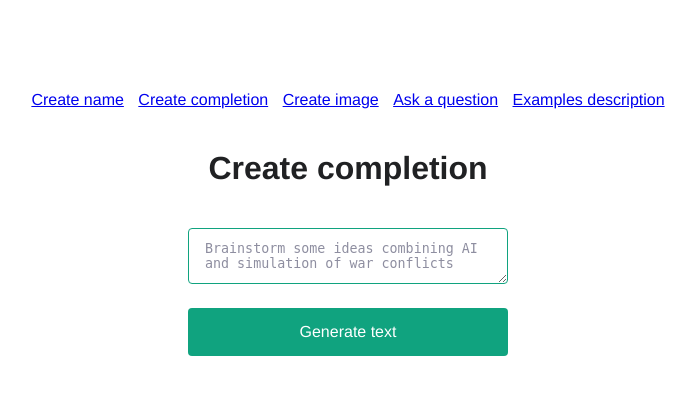
After one commit to maxmax/openai-quickstart-python-ex, a Flask app: page /completion in a window 1280 px wide. The commit adds this page. Shown: the top 395 px of the page, without its empty margins (292-987 px from the left). Run offline with Flask 2, Linux system fonts and the light colour scheme; some web fonts are replaced.

Commit message:
add more completion

```diff
--- a/app.py
+++ b/app.py
@@ -34,6 +34,25 @@ Names:""".format(
         animal.capitalize()
     )
 
+@app.route("/completion", methods=("GET", "POST"))
+def completion():
+    if request.method == "POST":
+        completion = request.form["completion"]
+        response = openai.Completion.create(
+            model="text-davinci-003",
+            prompt=completion,
+            temperature=0.6,
+            max_tokens=150,
+            top_p=1,
+            frequency_penalty=1,
+            presence_penalty=1
+        )
+        return redirect(url_for("completion", result=response.choices[0].text))
+
+    result = request.args.get("result")
+    return render_template("completion.html", result=result)
+
+
 @app.route("/question", methods=("GET", "POST"))
 def question():
     if request.method == "POST":
--- a/static/main.css
+++ b/static/main.css
@@ -50,6 +50,14 @@ input[type="text"] {
   border-radius: 4px;
   margin-bottom: 24px;
 }
+
+textarea {
+  padding: 12px 16px;
+  border: 1px solid #10a37f;
+  border-radius: 4px;
+  margin-bottom: 24px;
+}
+
 ::placeholder {
   color: #8e8ea0;
   opacity: 1;
@@ -66,6 +74,9 @@ input[type="submit"] {
 .result {
   font-weight: bold;
   margin-top: 40px;
+  display: block;
+  margin: 20px auto;
+  max-width: 320px;
 }
 
 .navigation {
--- /dev/null
+++ b/templates/completion.html
@@ -0,0 +1,12 @@
+{% extends "layout.html" %}
+{% block title %}Create completion{% endblock %}
+  {% block content %}
+    <h3>Create completion</h3>
+    <form action="/completion" method="post">
+      <textarea name="completion" placeholder="Brainstorm some ideas combining AI and simulation of war conflicts" required></textarea>
+      <input type="submit" value="Generate text" />
+    </form>
+    {% if result %}
+    <div class="result">{{ result }}</div>
+    {% endif %}
+{% endblock %}
--- a/templates/image.html
+++ b/templates/image.html
@@ -1,7 +1,7 @@
 {% extends "layout.html" %}
 {% block title %}Image{% endblock %}
   {% block content %}
-    <h3>ChatGPT - Image Generation</h3>
+    <h3>Image Generation</h3>
     <form action="/image" method="post">
       <input type="text" name="image" placeholder="Enter an image description to generate" required />
       <input type="submit" value="Get Image" />
--- a/templates/layout.html
+++ b/templates/layout.html
@@ -10,6 +10,7 @@
     <section>
       <ul class="navigation">
         <li><a href="/">Create name</a></li>
+        <li><a href="/completion">Create completion</a></li>
         <li><a href="/image">Create image</a></li>
         <li><a href="/question">Ask a question</a></li>
         <li><a href="/examples">Examples description</a></li>
--- a/templates/question.html
+++ b/templates/question.html
@@ -1,7 +1,7 @@
 {% extends "layout.html" %}
 {% block title %}Ask a question{% endblock %}
   {% block content %}
-    <h3>ChatGPT - Ask a question</h3>
+    <h3>Ask a question</h3>
     <form action="/question" method="post">
       <input type="text" name="question" placeholder="Enter an question" required />
       <input type="submit" value="Get answer" />
```
